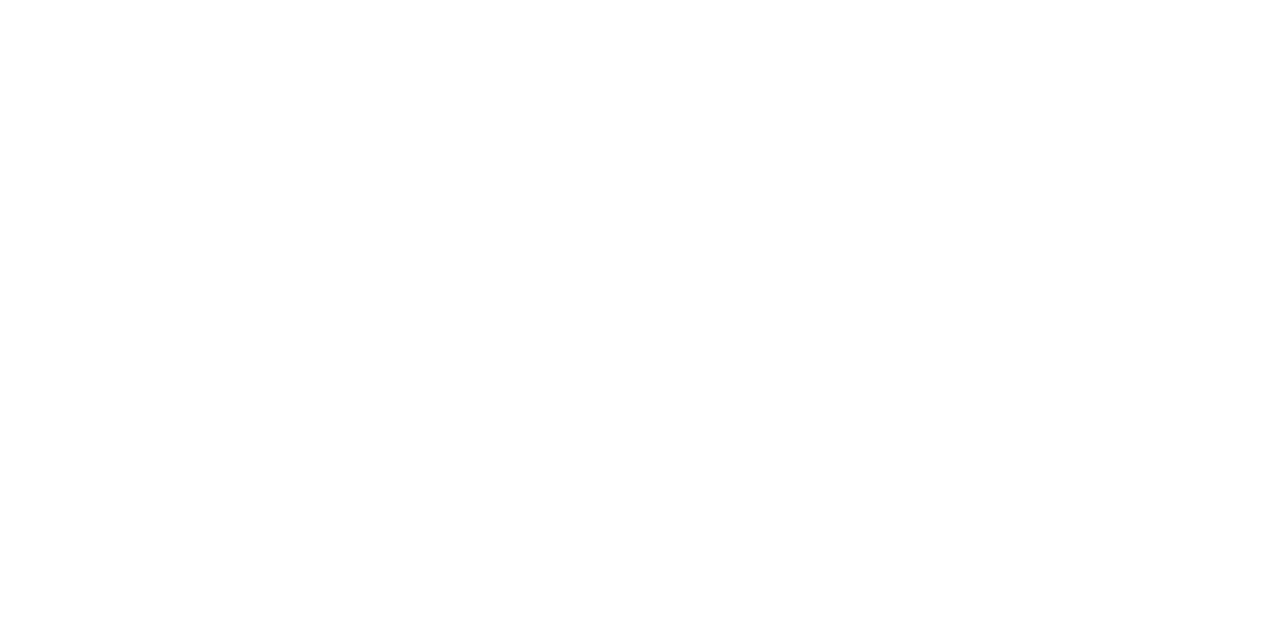
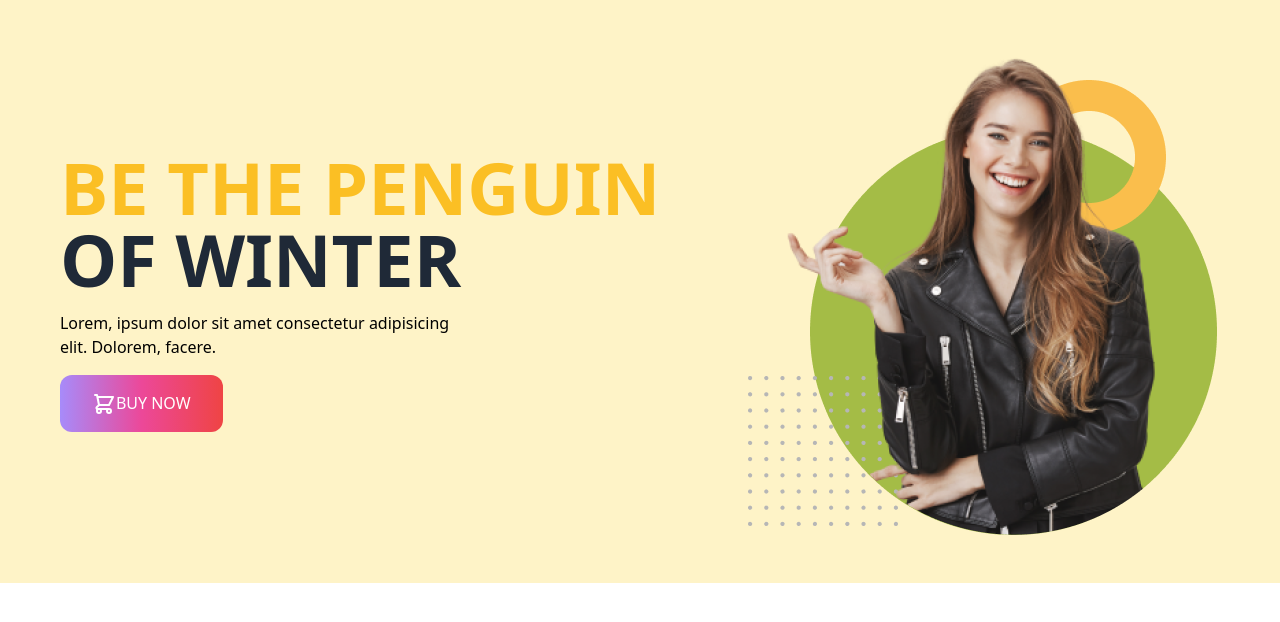
Before and after one commit to SabbirHossain195/penguin-fashion-tailwind, a plain HTML site: page index.html in a window 1280 px wide. Drawn offline with nearby package versions, Linux system fonts and the light colour scheme.

Commit message:
header added

```diff
--- a/index.html
+++ b/index.html
@@ -5,13 +5,42 @@
     <meta charset="UTF-8">
     <meta http-equiv="X-UA-Compatible" content="IE=edge">
     <meta name="viewport" content="width=device-width, initial-scale=1.0">
-    <title>Penguine Fashion</title>
+    <title>Penguin Fashion</title>
     <!-- Tailwind CSS -->
     <link href="https://unpkg.com/tailwindcss@^2/dist/tailwind.min.css" rel="stylesheet">
 </head>
 
 <body>
+    <header class="bg-yellow-100">
 
+        <section class="container md:flex items-center justify-around py-12 px-4">
+            <div class="space-y-4">
+                <h1 class="text-7xl font-bold uppercase"><span class="text-yellow-400">Be the penguin</span> <br>
+                    <span class="text-gray-800">of winter</span>
+                </h1>
+                <p class="w-2/3">Lorem, ipsum dolor sit amet consectetur adipisicing elit. Dolorem, facere.</p>
+                <button
+                    class="text-white uppercase px-8 py-4 bg-green-500 rounded-xl font-medium bg-gradient-to-r from-purple-400 via-pink-500 to-red-500">
+                    <svg xmlns="http://www.w3.org/2000/svg" class="inline h-6 w-6" fill="none" viewBox="0 0 24 24"
+                        stroke="currentColor">
+                        <path stroke-linecap="round" stroke-linejoin="round" stroke-width="2"
+                            d="M3 3h2l.4 2M7 13h10l4-8H5.4M7 13L5.4 5M7 13l-2.293 2.293c-.63.63-.184 1.707.707 1.707H17m0 0a2 2 0 100 4 2 2 0 000-4zm-8 2a2 2 0 11-4 0 2 2 0 014 0z" />
+                    </svg>Buy Now</button>
+            </div>
+            <div>
+                <img src="images/model.png" alt="">
+            </div>
+        </section>
+
+    </header>
+
+    <main>
+
+    </main>
+
+    <footer>
+
+    </footer>
 </body>
 
 </html>
```
